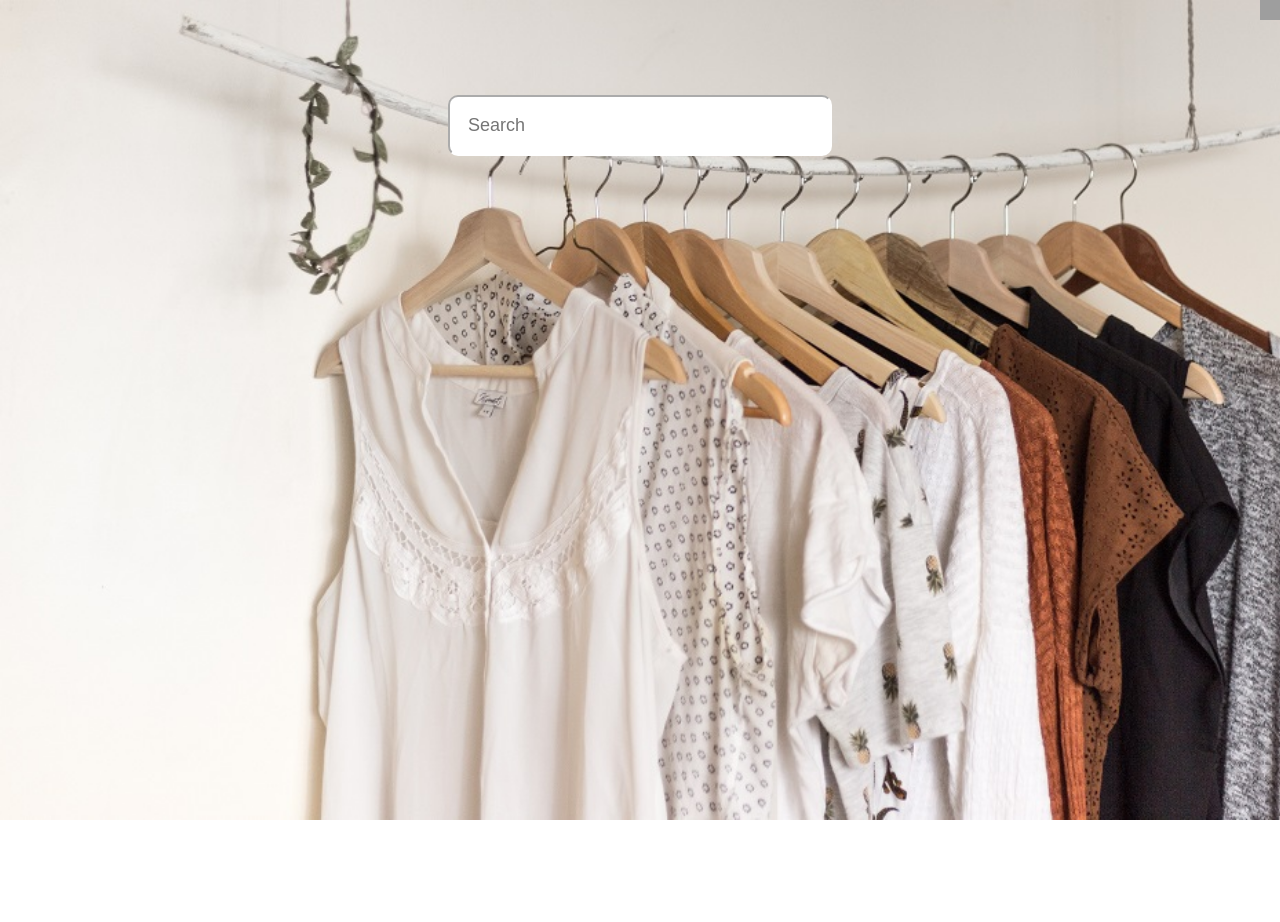
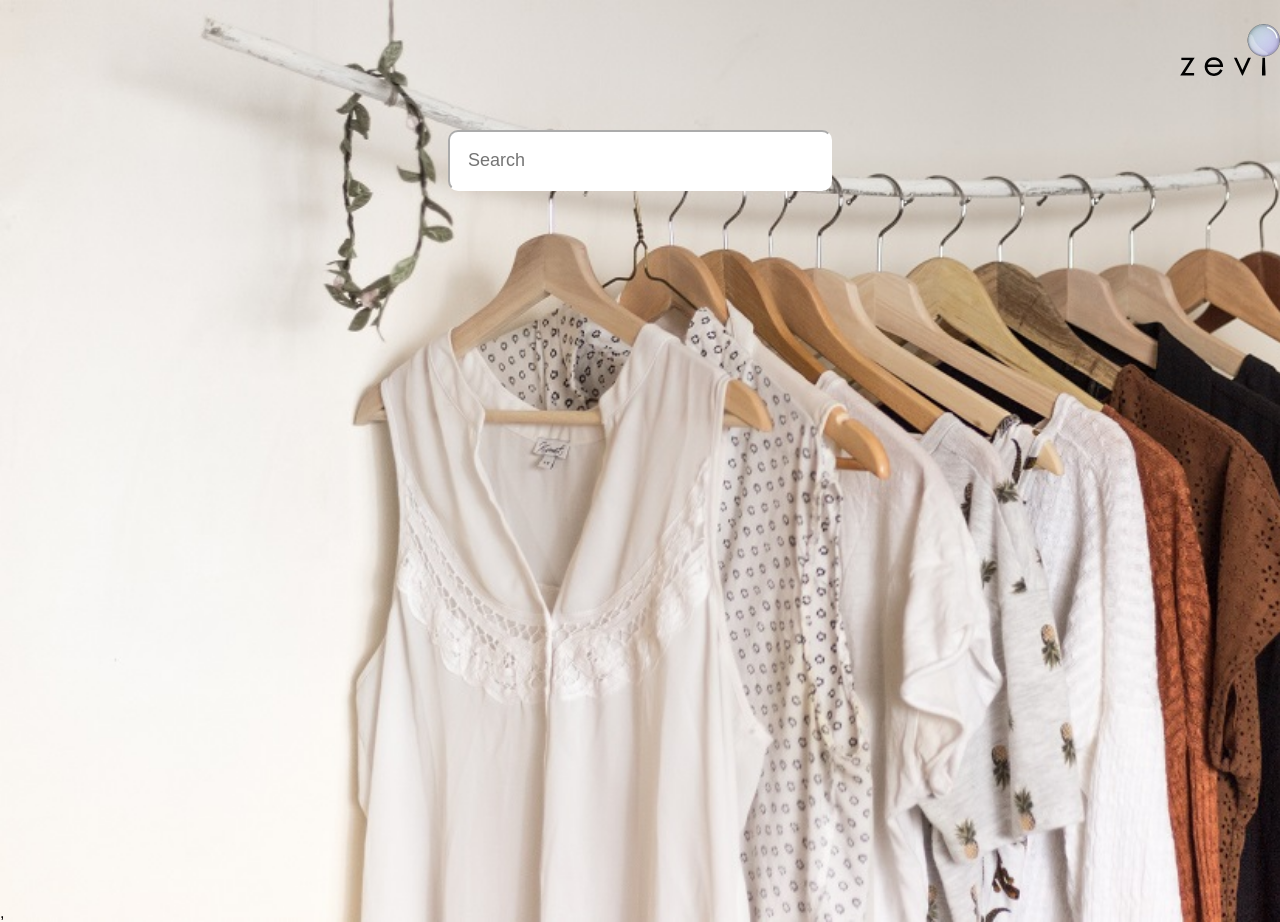
Before and after one commit to bardrock01/Zevi-Submission, a React (Create React App) app in the folder my-app/: page / in a window 1280 px wide. Before the commit the page ends 820 px from the top, so only its background shows below. Built offline with nearby package versions, Linux system fonts and the light colour scheme; grey boxes are pictures that could not be loaded.

Commit message:
Solved UI problem

```diff
--- a/my-app/src/App.scss
+++ b/my-app/src/App.scss
@@ -1,21 +1,44 @@
-* {
+
+*{
   margin: 0;
   padding: 0;
   box-sizing: border-box;
+  font-family: Arial, Helvetica, sans-serif;
 }
 
+@media(min-width: 2000px){
 body {
+  box-sizing: border-box;
   background-image: url("./assets/img/image.png");
   background-size: cover;
   background-repeat: no-repeat;
   overflow: hidden;
 }
+}
+@media(min-width: 700px)
+{body
+  {
+    background-image: url("./assets/img/image.png");
+    background-repeat: no-repeat;
+    background-size: cover;
+
+    overflow: hidden;
+  }
+  }
+  @media(min-width: 200px)
+  {body
+    {
+      background-image: url("./assets/img/image.png");
+      background-repeat: no-repeat;
+      background-size: cover;
+
+      overflow: hidden;
+    }
+    }
 
 .SearchBar {
-  // margin: 50px;
-  // top: 5px;
   display: flex;
-  padding-top: 75px;
+  padding-top: 26px;
   flex-direction: column;
   align-items: center;
   width: 100vw;
@@ -34,9 +57,10 @@ body {
   display: flex;
   justify-content: end;
 }
-.ZeviImageTag {
-  height: 20px;
-  width: 20px;
+
+.Zevi-container{
+  height: 100px;
+  width: 100px;
 }
 .OverlayFather {
   height: 65%;
--- a/my-app/src/App.tsx
+++ b/my-app/src/App.tsx
@@ -2,6 +2,8 @@ import React from "react";
 import { useState, useEffect } from "react";
 import "./App.scss";
 import { faker } from "@faker-js/faker";
+import AppLogo from "./components/AppLogo";
+
 
 type FakerDataType = {
   trendingQueries: string[];
@@ -16,7 +18,6 @@ function App() {
   const [query, setQuery] = useState("");
   const [boolChildWindow, setboolChildWindow] = useState(false);
   const [fakeUrl, setFakeUrl] = useState("");
-
   const [fakerData, setFakerData] = useState<FakerDataType>({
     trendingProducts: [],
     trendingQueries: [],
@@ -52,26 +53,25 @@ function App() {
     generateFakerData();
   }, []);
 
+
   // const fakerData = Faker();
   // console.log(boolChildWindow);
-  console.log(fakerData);
-
+  // console.log(fakerData);
+  console.log(query);
   return (
     <div className="App">
       <div className="main">
         <div className="ZeviName">
-          <img
-            src="/my-app/src/assets/img/zevi.png"
-            className="ZeviImageTag"
-            alt="Zevi"
-          />
+          <AppLogo/>
         </div>
         <div className="SearchBar">
           <input
             type="text"
             placeholder="Search"
             className="search"
-            onClick={() => setboolChildWindow(!boolChildWindow)}
+            onClick={() => setboolChildWindow(!boolChildWindow)}//Activating the trending div
+            onChange ={ (e) => setQuery(e.target.value) }//Taking the input query
+
           ></input>
           {boolChildWindow && (
             <div className="OverlayFather">
@@ -80,7 +80,7 @@ function App() {
                 <div className="trending-products-container">
                   {fakerData.trendingProducts.map((element, index) => (
                     <div key={index}>
-                      <img src={element.imgUrl} className="ProductName" alt="No data Recieved" />
+                      <img src={element.imgUrl} className="ProductName"  />
                       <div className="ProductName">{element.name}</div>
                     </div>
                   ))}
@@ -103,25 +103,17 @@ function App() {
                     <div className="TrendingQueriesStyle">
                       {fakerData.trendingQueries}
                     </div>
-                    {/* {
-                        <ul className="PopularQueriesList">
-                        <div>{fakerData.trendingQueries}</div>
-                        </ul>
-                      }
-                      {
-                        <ul className="PopularQueriesList">
-                        <div>{fakerData.trendingQueries}</div>
-                        </ul>
-                      } */}
+
                   </div>
                 </div>
               </div>
             </div>
           )}
+
         </div>
       </div>
     </div>
   );
 }
 
-export default App;
+export {App};
--- /dev/null
+++ b/my-app/src/components/AppLogo.tsx
@@ -0,0 +1,14 @@
+import React from 'react';
+import ZeviLogo from '../../src/assets/img/zevi.png';
+
+import './AppLogo.scss';
+
+const AppLogo : React.FunctionComponent = () => {
+  return (
+    <div className='app-logo-container'>
+      <img className = "Zevi-container"src={ZeviLogo} alt='Zevi'/>
+    </div>
+  );
+};
+
+export default AppLogo;
--- a/my-app/src/index.tsx
+++ b/my-app/src/index.tsx
@@ -1,13 +1,14 @@
 import React from 'react';
 import ReactDOM from 'react-dom/client';
+import {App} from './App';
 
-import App from './App';
 
 const root = ReactDOM.createRoot(
   document.getElementById('root') as HTMLElement
 );
 root.render(
   <React.StrictMode>
-    <App />
+    <App />,
+
   </React.StrictMode>
 );
```
Also changed, not shown: my-app/src/assets/img/logo-zevi.png (added), my-app/src/components/AppLogo.scss (added).
